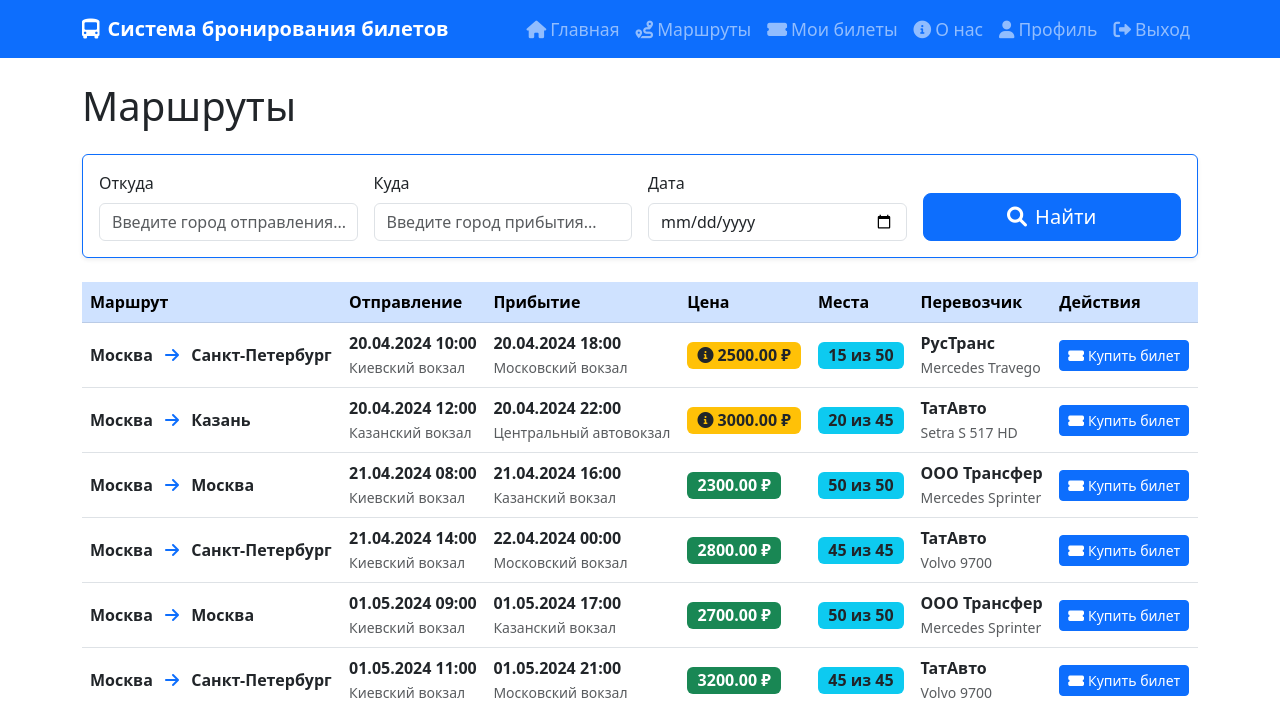
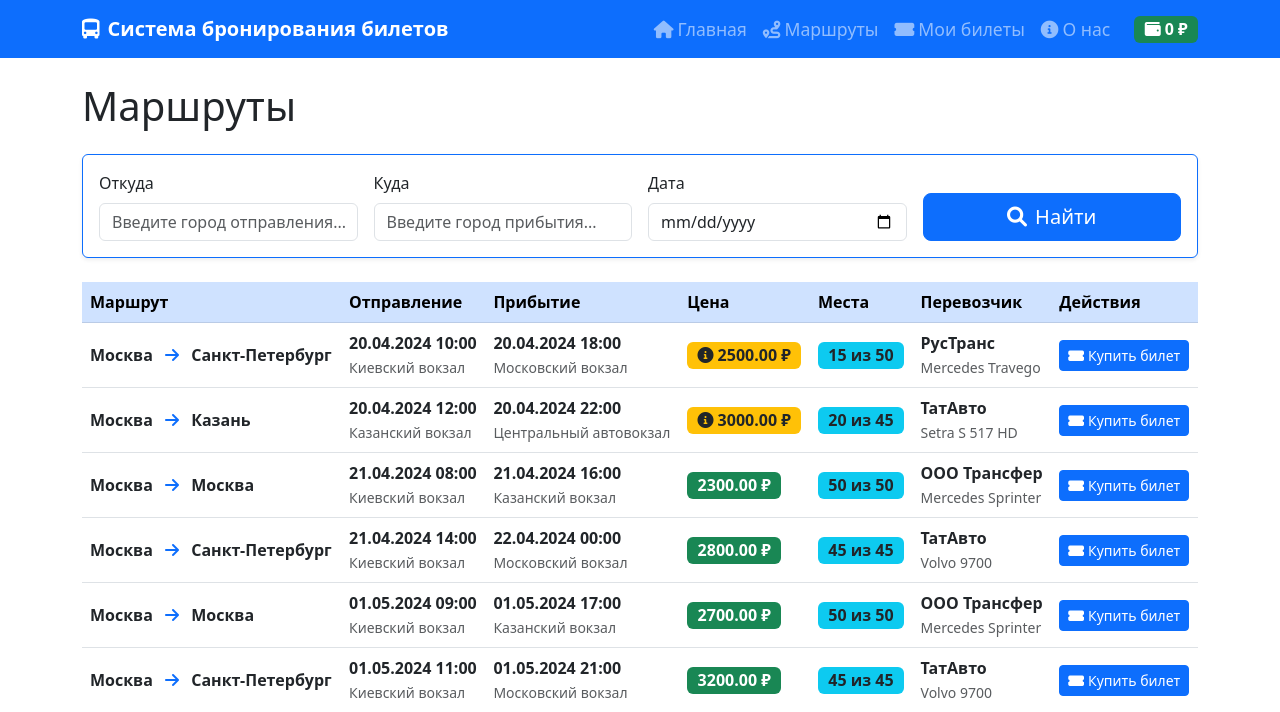
Before and after one commit to Bomix666/diplom, a Django app: page /routes/ in a window 1280 px wide. Shown: the top 712 px of the page. Run offline with Django 5.2, Linux system fonts and the light colour scheme; the visitor is signed in with stand-in values (Sample User, id 1); data comes from the database, SQL or seed files in the repository.

Commit message:
update balance and color

```diff
--- a/backend/api/models.py
+++ b/backend/api/models.py
@@ -64,6 +64,7 @@ class Profile(models.Model):
     phone = models.CharField(max_length=20, blank=True, verbose_name="Телефон")
     birth_date = models.DateField(null=True, blank=True, verbose_name="Дата рождения")
     avatar = models.ImageField(upload_to='avatars/', blank=True, null=True, verbose_name="Аватар")
+    balance = models.DecimalField(max_digits=12, decimal_places=2, default=0, verbose_name="Баланс (₽)")
 
     def __str__(self):
         return f"Профиль {self.user.username}"
--- a/backend/api/templates/api/base.html
+++ b/backend/api/templates/api/base.html
@@ -52,21 +52,8 @@
                         </a>
                     </li>
                     {% if user.is_authenticated %}
-                    <li class="nav-item">
-                        <a class="nav-link" href="{% url 'profile' %}">
-                            <i class="fas fa-user me-1"></i>Профиль
-                        </a>
-                    </li>
-                    <li class="nav-item">
-                        <a class="nav-link" href="{% url 'register' %}">
-                            <i class="fas fa-sign-out-alt me-1"></i>Выход
-                        </a>
-                    </li>
-                    {% else %}
-                    <li class="nav-item">
-                        <a class="nav-link" href="{% url 'login' %}">
-                            <i class="fas fa-sign-in-alt me-1"></i>Вход
-                        </a>
+                    <li class="nav-item d-flex align-items-center ms-3">
+                        <span class="badge bg-success fs-6"><i class="fas fa-wallet me-1"></i>{{ user.profile.balance }} ₽</span>
                     </li>
                     {% endif %}
                 </ul>
--- a/backend/api/templates/api/profile.html
+++ b/backend/api/templates/api/profile.html
@@ -11,6 +11,10 @@
                 <h3>{{ user.get_full_name|default:user.username }}</h3>
                 <p class="text-muted">{{ user.email }}</p>
                 <hr>
+                <div class="mb-3">
+                    <span class="fw-bold">Баланс:</span>
+                    <span class="badge bg-success fs-5">{{ profile.balance }} ₽</span>
+                </div>
                 <div class="d-grid">
                     <a href="#" class="btn btn-outline-primary mb-2">
                         <i class="fas fa-edit me-2"></i>Редактировать профиль
--- a/backend/api/templates/api/routes.html
+++ b/backend/api/templates/api/routes.html
@@ -63,7 +63,9 @@
                             <small class="text-muted">{{ route.arrival_station.name }}</small>
                         </td>
                         <td>
-                            {% if route.available_seats <= 10 %}
+                            {% if route.available_seats == 0 %}
+                                <span class="badge bg-danger fs-6">{{ route.price }} ₽</span>
+                            {% elif route.available_seats <= 10 %}
                                 <span class="badge bg-danger fs-6" data-bs-toggle="tooltip" data-bs-placement="top" title="Цена выше из-за малого количества мест!"><i class="fas fa-exclamation-triangle me-1"></i>{{ route.price }} ₽</span>
                             {% elif route.available_seats <= 20 %}
                                 <span class="badge bg-warning text-dark fs-6" data-bs-toggle="tooltip" data-bs-placement="top" title="Осталось мало мест, цена выше обычной!"><i class="fas fa-info-circle me-1"></i>{{ route.price }} ₽</span>
@@ -71,7 +73,13 @@
                                 <span class="badge bg-success fs-6">{{ route.price }} ₽</span>
                             {% endif %}
                         </td>
-                        <td><span class="badge bg-info text-dark fs-6">{{ route.available_seats }} из {{ route.total_seats }}</span></td>
+                        <td>
+                            {% if route.available_seats == 0 %}
+                                <span class="badge bg-danger fs-6">0 из {{ route.total_seats }}</span>
+                            {% else %}
+                                <span class="badge bg-info text-dark fs-6">{{ route.available_seats }} из {{ route.total_seats }}</span>
+                            {% endif %}
+                        </td>
                         <td>
                             <span class="fw-semibold">{{ route.carrier }}</span><br>
                             <small class="text-muted">{{ route.bus_model }}</small>
--- a/backend/api/views.py
+++ b/backend/api/views.py
@@ -70,6 +70,7 @@ class ProfilePageView(LoginRequiredMixin, View):
         return render(request, self.template_name, {
             'user_form': user_form,
             'profile_form': profile_form,
+            'profile': profile,
             'title': 'Профиль',
         })
 
@@ -85,6 +86,7 @@ class ProfilePageView(LoginRequiredMixin, View):
         return render(request, self.template_name, {
             'user_form': user_form,
             'profile_form': profile_form,
+            'profile': profile,
             'title': 'Профиль',
         })
 
```
Also changed, not shown: backend/api/migrations/0004_profile_balance.py (added).
